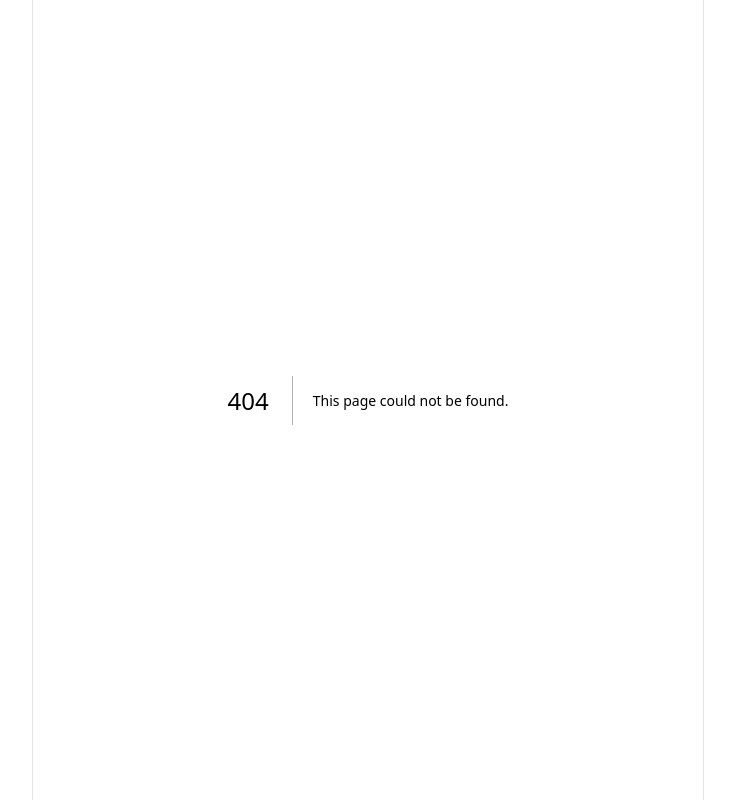
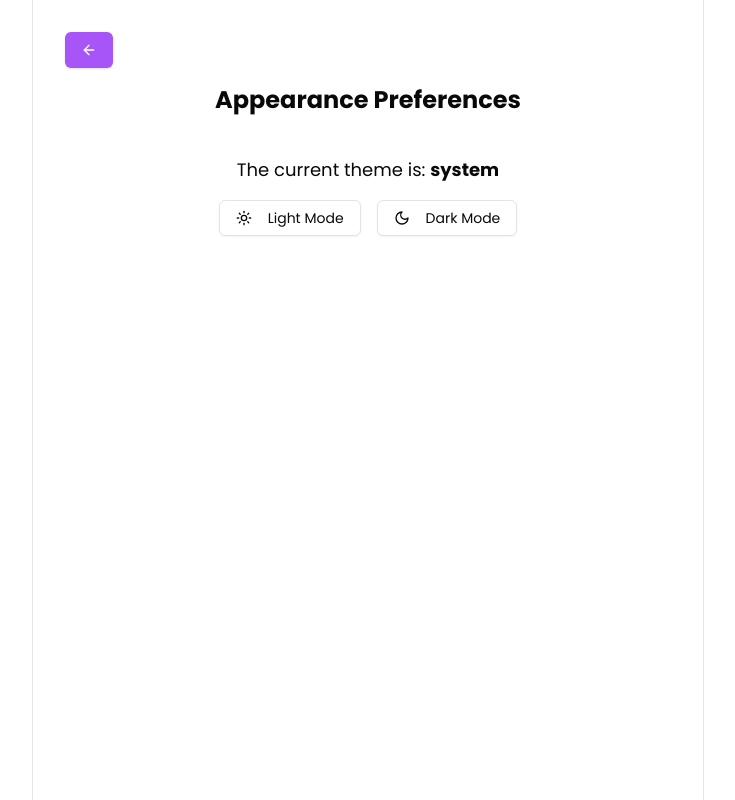
Before and after one commit to yuuuuu-z/mood-tracker, a Next.js app: page /appearance in a window 1280 px wide. Before the commit this address had no page. Shown: the whole page, without its empty margins (272-1007 px from the left). Built offline with nearby package versions, Linux system fonts and the light colour scheme.

Commit message:
add light and dark mode

```diff
--- /dev/null
+++ b/app/appearance/page.tsx
@@ -0,0 +1,60 @@
+"use client";
+
+import React, { useEffect, useState } from "react";
+import BackBtn from "../components/BackBtn";
+import { Moon, Sun } from "lucide-react";
+import { useTheme } from "next-themes";
+import { Button } from "@/components/ui/button";
+
+export default function AppearancePage() {
+  const { theme, setTheme } = useTheme();
+
+  const [mounted, setMounted] = useState(false);
+
+  // Prevent rendering on server
+  useEffect(() => {
+    setMounted(true);
+  }, []);
+
+  const themeOptions = [
+    {
+      name: "Light Mode",
+      icon: <Sun />,
+      value: "light",
+    },
+    {
+      name: "Dark Mode",
+      icon: <Moon />,
+      value: "dark",
+    },
+  ];
+
+  if (!mounted) return null; // Or a loading spinner if you'd like
+
+  return (
+    <div className="p-4">
+      <BackBtn />
+      <p className="text-center mb-10 font-bold text-2xl">
+        Appearance Preferences
+      </p>
+
+      <div className="flex flex-col items-center gap-4">
+        <div className="text-lg">
+          The current theme is: <strong>{theme}</strong>
+        </div>
+        <div className="flex gap-4">
+          {themeOptions.map((option) => (
+            <Button
+              key={option.value}
+              onClick={() => setTheme(option.value)}
+              variant={theme === option.value ? "default" : "outline"}
+            >
+              {option.icon}
+              <span className="ml-2">{option.name}</span>
+            </Button>
+          ))}
+        </div>
+      </div>
+    </div>
+  );
+}
--- a/app/components/MoodCard.tsx
+++ b/app/components/MoodCard.tsx
@@ -85,8 +85,8 @@ const MoodCard = () => {
 
         {showModal && selectedMood && (
           <div className="fixed inset-0 flex items-center justify-center bg-black bg-opacity-50">
-            <div className="bg-white p-6 rounded-lg shadow-lg w-80">
-              <h3 className="text-lg font-semibold mb-2">
+            <div className="bg-white dark:bg-black p-6 rounded-lg shadow-lg w-80 dark:text-white">
+              <h3 className="text-lg font-semibold mb-2 dark:text-white">
                 Are you feeling {selectedMood.label} {selectedMood.emoji} today?
               </h3>
               <textarea
--- a/app/layout.tsx
+++ b/app/layout.tsx
@@ -2,10 +2,7 @@ import type { Metadata } from "next";
 import { Poppins } from "next/font/google";
 import "./globals.css";
 import { Providers } from "./providers";
-import { PersistGate } from "redux-persist/integration/react";
-
-import BottomDock from "./components/BottomDock";
-import { persistor } from "./store/store";
+import { ThemeProvider } from "next-themes";
 
 const poppins = Poppins({
   weight: ["400", "700"],
@@ -26,14 +23,16 @@ export default function RootLayout({
   children: React.ReactNode;
 }>) {
   return (
-    <html lang="en" className={poppins.variable}>
+    <html lang="en" className={poppins.variable} suppressHydrationWarning>
       <link rel="manifest" href="/manifest.json" />
       <body className="max-w-2xl mx-auto border-x flex-col justify-center h-screen">
-        <Providers>
-          {/* <PersistGate loading={null} persistor={persistor}> */}
-          {children}
-          {/* </PersistGate> */}
-        </Providers>
+        <ThemeProvider attribute="class" defaultTheme="system" enableSystem>
+          <Providers>
+            {/* <PersistGate loading={null} persistor={persistor}> */}
+            {children}
+            {/* </PersistGate> */}
+          </Providers>
+        </ThemeProvider>
       </body>
     </html>
   );
--- a/app/mood_history/page.tsx
+++ b/app/mood_history/page.tsx
@@ -41,7 +41,7 @@ const MoodHistory = () => {
         </div>
 
         {userMoods.length === 0 ? (
-          <p className="text-gray-500">
+          <p className="text-gray-500 dark:text-white">
             No mood entries yet. Track your first mood!
           </p>
         ) : (
@@ -54,14 +54,14 @@ const MoodHistory = () => {
               .map((entry) => (
                 <div
                   key={entry.id}
-                  className="px-2 py-4 border rounded-lg shadow-sm bg-white"
+                  className="px-2 py-4 border rounded-lg shadow-sm bg-white dark:bg-transparent dark:border-white"
                 >
-                  <div className="flex items-center gap-3">
+                  <div className="flex items-center gap-3 ">
                     <span className="text-2xl">{entry.emoji}</span>
                     <div className="flex-1">
-                      <div className="flex justify-between items-center">
-                        <span className="font-semibold ">{entry.label}</span>
-                        <span className="text-sm text-gray-500 ">
+                      <div className="flex justify-between items-center ">
+                        <span className="font-semibold  ">{entry.label}</span>
+                        <span className="text-sm text-gray-500 dark:text-white ">
                           {format(
                             new Date(entry.date),
                             "MMM dd, yyyy - h:mm a"
@@ -69,7 +69,9 @@ const MoodHistory = () => {
                         </span>
                       </div>
                       {entry.note && (
-                        <p className="mt-2 text-gray-700">{entry.note}</p>
+                        <p className="mt-2 text-gray-700 dark:text-white">
+                          {entry.note}
+                        </p>
                       )}
                     </div>
                     <Button
--- a/app/sitting/page.tsx
+++ b/app/sitting/page.tsx
@@ -33,11 +33,6 @@ const page = async () => {
       icon: <DraftingCompass />,
     },
     {
-      name: "Privacy & Security",
-      herf: "/privacy",
-      icon: <ShieldEllipsis />,
-    },
-    {
       name: "Notification",
       herf: "notification",
       icon: <Bell />,
@@ -46,6 +41,11 @@ const page = async () => {
       name: "Language & Region",
       herf: "/Language ",
       icon: <Globe />,
+    },
+    {
+      name: "Privacy & Security",
+      herf: "/privacy",
+      icon: <ShieldEllipsis />,
     },
   ];
 
@@ -109,7 +109,7 @@ const page = async () => {
           );
         })}
       </div>
-      <div className="my-8">
+      <div className="p-5">
         <SignOutBtn />
       </div>
     </div>
--- a/package.json
+++ b/package.json
@@ -30,7 +30,7 @@
     "motion": "^12.5.0",
     "next": "15.1.7",
     "next-pwa": "^5.6.0",
-    "next-themes": "^0.4.4",
+    "next-themes": "^0.4.6",
     "react": "^19.0.0",
     "react-dom": "^19.0.0",
     "react-icons": "^5.5.0",
--- a/tailwind.config.ts
+++ b/tailwind.config.ts
@@ -1,7 +1,8 @@
 import type { Config } from "tailwindcss";
 
 export default {
-  darkMode: ["class"],
+  // darkMode: ["class"],
+  darkMode: "class",
   content: [
     "./pages/**/*.{js,ts,jsx,tsx,mdx}",
     "./components/**/*.{js,ts,jsx,tsx,mdx}",
```
Also changed, not shown: 1 other file (tests, documents, lock files or other folders).
